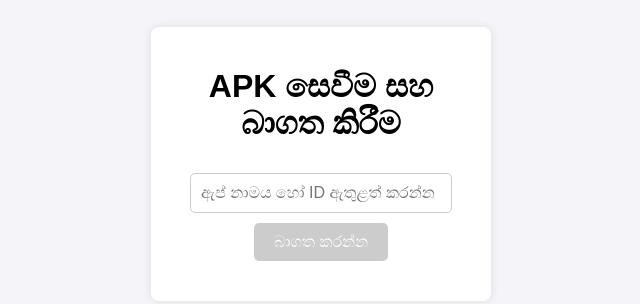
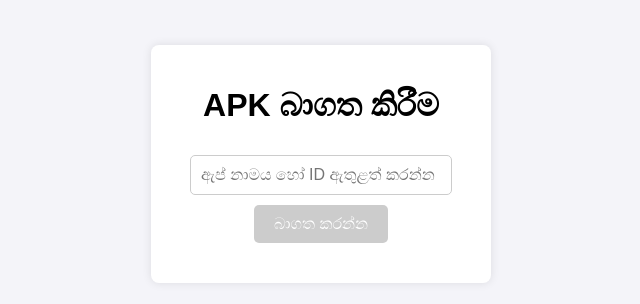
Before and after one commit to chathurahansaka1/Ytdownloder, a plain HTML site: page index.html in a window 1280 px wide. Shown: the part 236-540 px from the top of the page, without its empty margins (319-959 px from the left). Drawn offline with Linux system fonts and the light colour scheme.

Commit message:
Update index.html

```diff
--- a/index.html
+++ b/index.html
@@ -3,7 +3,7 @@
 <head>
     <meta charset="UTF-8">
     <meta name="viewport" content="width=device-width, initial-scale=1.0">
-    <title>APK සෙවීම සහ බාගත කිරීම</title>
+    <title>APK බාගත කිරීම</title>
     <style>
         body {
             font-family: Arial, sans-serif;
@@ -55,7 +55,7 @@
 </head>
 <body>
     <div class="container">
-        <h1>APK සෙවීම සහ බාගත කිරීම</h1>
+        <h1>APK බාගත කිරීම</h1>
         <input type="text" id="appSearch" placeholder="ඇප් නාමය හෝ ID ඇතුළත් කරන්න">
         <button id="downloadBtn" disabled>බාගත කරන්න</button>
         <p id="status"></p>
```
